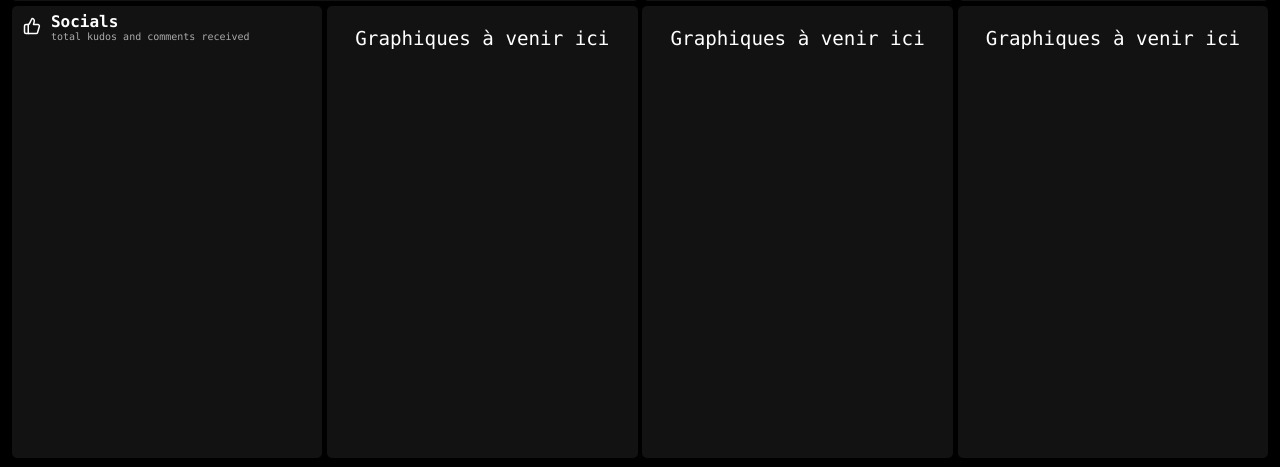
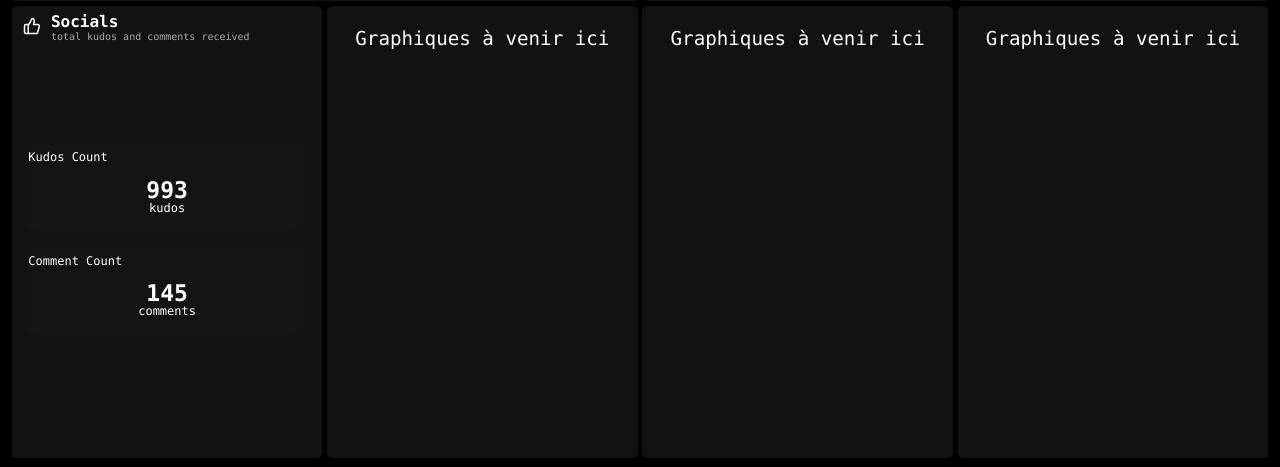
Before and after one commit to Daevelliaa/Athlete-hub, a Flask app: page /dashboard/ in a window 1280 px wide. Shown: the part 513-980 px from the top of the page. Run offline with Flask 3, Linux system fonts and the light colour scheme; data that the repository does not hold is empty.

Commit message:
Ajout social kudos

```diff
--- a/assets/style.css
+++ b/assets/style.css
@@ -32,6 +32,10 @@ p {
     display:flex;
     flex-direction: column;
     justify-content: space-between;
+}
+
+.graph-container{
+    flex:1;
 }
 
 .box1 {
@@ -74,3 +78,50 @@ p {
     margin: 0;
     padding-left: 10px;
 }
+
+.social-content{
+    width:100%;
+    height: 90%;
+    display:flex;
+    flex-direction:column;
+    gap:5%;
+    padding-top: 30%;
+    align-items:center;
+}
+.social-content-item{
+    background-color: rgb(20,20,20);
+    width:90%;
+    height:28%;
+    border-radius: 5%;
+    position:relative;
+}
+
+.kudos-count{
+    color:white;
+    font-family:SFMono-Regular, ui-monospace, Menlo, Monaco, Consolas, Liberation Mono, Courier New, monospace;
+    position: absolute;
+    top:-5px;
+    left:0;
+    font-size: 12px;
+}
+
+.kudos{
+    color: white;
+    font-family: SFMono-Regular, ui-monospace, Menlo, Monaco, Consolas, Liberation Mono, Courier New, monospace;
+    position:absolute;
+    top:27%;
+    left:50%;
+    transform: translate(-50%,-50%);
+    font-size:23px;
+    font-weight: 700;
+}
+
+.kudos-text{
+    color:white;
+    position:absolute;
+    left: 50%;
+    top: 60%;
+    transform: translate(-50%,-50%);
+    font-size: 12px;
+    font-family: SFMono-Regular, ui-monospace, Menlo, Monaco, Consolas, Liberation Mono, Courier New, monospace;
+}
--- a/dash_components/first_graphique.py
+++ b/dash_components/first_graphique.py
@@ -31,7 +31,7 @@ def create_graphique():
             tickfont=dict(color='white',family='SFMono-Regular, ui-monospace, Menlo, Monaco, Consolas, Liberation Mono, Courier New, monospace'),
             ticks='outside',
             ticklen=6,
-            tickcolor='white'
+            tickcolor='white',
         ),
         yaxis=dict(
             showticklabels=False,
@@ -42,11 +42,11 @@ def create_graphique():
         plot_bgcolor='rgba(0,0,0,0)',
         font=dict(color='white'),
         showlegend=False,
-        margin=dict(t=60, b=30, l=30, r=30)
+        margin=dict(t=60, b=30, l=30, r=30),
     )
     return dcc.Graph(
         id='Bar_chart',
         figure=figure,
-        config={'displayModeBar': False},
+        config={'displayModeBar': False, 'responsive':True},
         style={'width': '100%', 'height': '100%'} #responsive donc toute la taille de la box
     )
```
Also changed, not shown: dash_app.py (+33 -3 lines).
